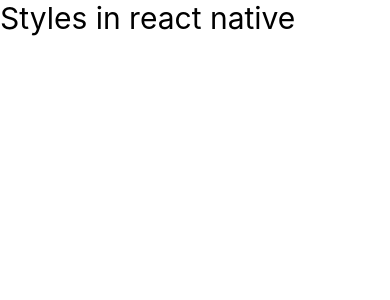
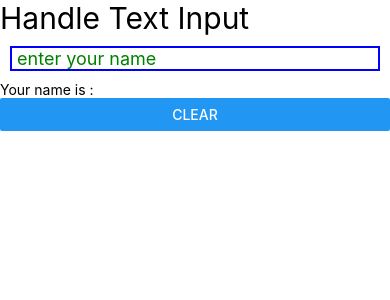
Before and after one commit to Nitishrestha/react-native-learning, a React Native app: screen / in a window 390 px wide. Shown: the top 300 px of the page. Built offline with nearby package versions, Linux system fonts and the light colour scheme.

Commit message:
text field

```diff
--- a/App.js
+++ b/App.js
@@ -1,19 +1,32 @@
+import React, {useState} from 'react';
 
-import React from 'react';
-
-import {
-  Button,
-  Text,
-  View,
-} from 'react-native';
+import {Text, TextInput, View, StyleSheet, Button} from 'react-native';
 
 const App = () => {
+  const [name, setName] = useState('');
+
   return (
     <View>
-      <Text style={{fontSize:30}}>Styles in react native</Text>
-
+      <Text style={{fontSize: 30}}>Handle Text Input</Text>
+      <TextInput
+        placeholder=" enter your name"
+        style={styles.textInput}
+        onChangeText={text => setName(text)}
+        value={name}></TextInput>
+      <Text>Your name is : {name}</Text>
+      <Button title="Clear" onPress={() => setName('')}></Button>
     </View>
   );
 };
 
+const styles = StyleSheet.create({
+  textInput: {
+    fontSize: 18,
+    color: 'green',
+    borderWidth: 2,
+    borderColor: 'blue',
+    margin: 10,
+  },
+});
+
 export default App;
```
